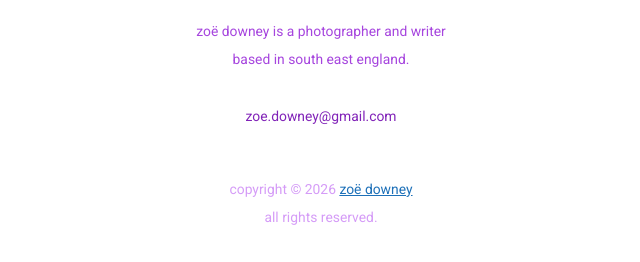
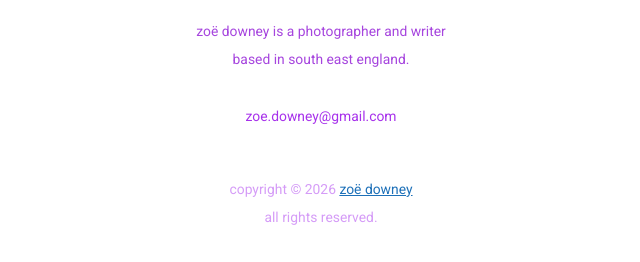
Before and after one commit to zoeurl/zoedowney.github.io, a Jekyll site: the page built from index.html, in a window 1280 px wide. Shown: the part 1266-1528 px from the top of the page, without its empty margins (319-959 px from the left). Built offline with Jekyll 4.4.1, drawn with Linux system fonts in a browser that asks for light colours.

Commit message:
Update photography.md

```diff
--- a/_layouts/photography.md
+++ b/_layouts/photography.md
@@ -37,7 +37,7 @@
 		<br><small><font color="#a645de">zoë downey is a photographer and writer
 			<br>based in south east england.</font>
 			<br>
-		<br>zoe.downey@gmail.com</font></small></center>
+		<br><font color="#a731eb">zoe.downey@gmail.com</font></small></center>
 			<br>
             <p class="meta">
             <center><small><font color="#d59cf7">copyright © {{ site.time | date: '%Y' }} <a href="/">{{site.author}}</a>
```
